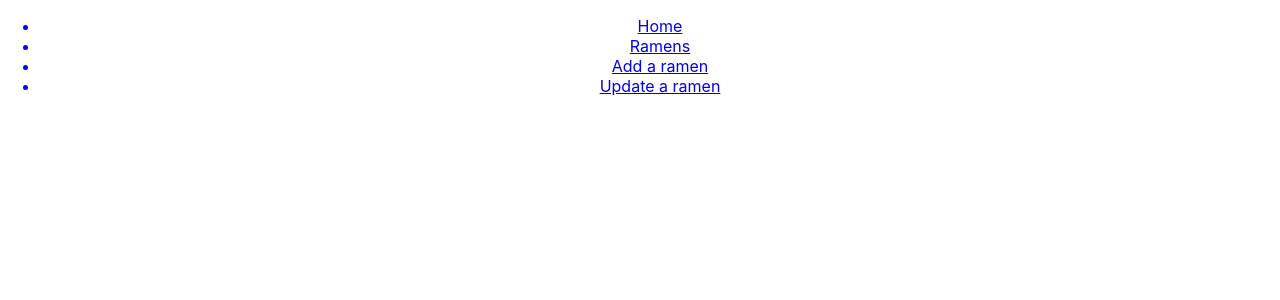
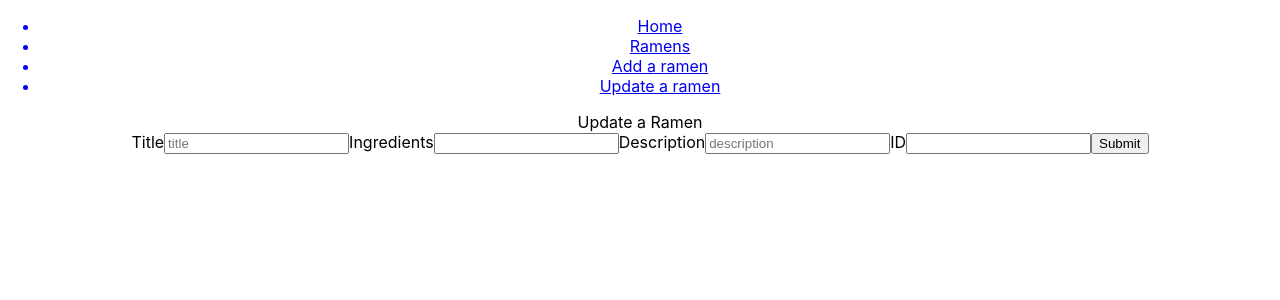
Before and after one commit to IliaZolas/Ramen-Cookbook, a React (Create React App) app in the folder client/: page /ramen/update/1 in a window 1280 px wide. Shown: the top 300 px of the page. Built offline with nearby package versions, Linux system fonts and the light colour scheme.

Commit message:
fix/(TODO-11) - completed show api, started update react hook and express end point

```diff
--- a/client/src/App.js
+++ b/client/src/App.js
@@ -16,7 +16,7 @@ function App() {
           <Route path="/" element={<Home />} />
           <Route path="/ramen" element={<Ramen />} />
           <Route path="/new-ramen" element={<NewRamen />} />
-          <Route path="/update-ramen" element={<UpdateRamen />} />
+          <Route path="/ramen/update/:id" element={<UpdateRamen />} />
           <Route path="/ramen/show/:id" element={<ShowRamen />} />
         </Routes>
       </div>
--- a/client/src/components/ramenCard.js
+++ b/client/src/components/ramenCard.js
@@ -37,16 +37,11 @@ const RamenCard = () => {
         };
 
     const viewRamen = (id) => {
-        fetch(`http://localhost:4000/app/ramen/${id}`)
-        .then((response) => response.json())
-        .then((data) => {
-            // console.log(data);
-            setRamen(data);
-        })
-        .catch((err) => {
-            console.log(err.message);
-        });
         navigate(`/ramen/show/${id}`);
+    };
+
+    const updateRamen = (id) => {
+        navigate(`/ramen/update/${id}`);
     };
 
 
@@ -63,6 +58,7 @@ const RamenCard = () => {
                         <div className="">
                             <div className="delete-button" style={ {background: "red", color: "white", width: "200px", textAlign: "center", margin:"auto"}} onClick={() => deleteRamen(ramen.id)} >Delete</div>
                             <div className="delete-button" style={ {background: "green", color: "white", width: "200px", textAlign: "center", margin:"auto", marginTop: "10px"}} onClick={() => viewRamen(ramen.id)} >View</div>
+                            <div className="delete-button" style={ {background: "green", color: "white", width: "200px", textAlign: "center", margin:"auto", marginTop: "10px"}} onClick={() => updateRamen(ramen.id)} >Update</div>
                         </div>
                     </div>
                     );
--- a/client/src/components/updateRamenForm.js
+++ b/client/src/components/updateRamenForm.js
@@ -1,23 +1,95 @@
+
+
+import { useNavigate, useParams } from 'react-router-dom';
+import { useState } from "react";
+
+
+
 
 const UpdateRamenForm = () => {
+    const [title, setTitle ] = useState('');
+    const [ingredients, setIngredients ] = useState('');
+    const [description, setDescription ] = useState('');
+    const [id, setID ] = useState('');
+    const navigate = useNavigate();
+    const params = useParams();
+    const ramenID = params.id;
+
+const updateRamen = async (id, title, ingredients, description) => {
+    await fetch(`http://localhost:4000/app/ramen/update/${id}`, {
+        method: 'PUT',
+        body: JSON.stringify({
+            id: id,
+            title: title,
+            ingredients: ingredients,
+            description: description,
+            // userId: Math.random().toString(36).slice(2),
+        }),
+        headers: {
+            'Content-type': 'application/json; charset=UTF-8'
+        },
+        })
+        .then((response) => {
+            console.log("prom:",response.json());
+            console.log("promise:",response);
+        })
+        .then(() => {
+        setTitle();
+        setIngredients();
+        setDescription();
+        setID();
+        })
+        .catch((err) => {
+        console.log(err.message , ":error message");
+    });
+    navigate(`/ramen/show/${id}`);
+
+}
+
+
+    const handleSubmit = (e) => {
+        e.preventDefault();
+        updateRamen(id, title, ingredients, description );
+    };
+
+
     return (
-        <form>
+        <form method="post" onSubmit={handleSubmit}>
         <label>
             Title
-            <input type="text" name="title" />
+            <input
+                type="text"
+                name="title"
+                placeholder="title"
+                onChange={e => setTitle(e.target.value)} />
         </label>
         <label>
             Ingredients
-            <input type="text" name="ingredients" />
+            <input
+                type="text"
+                name="ingredients"
+                placeholdere="ingredients"
+                onChange={e => setIngredients(e.target.value)} />
         </label>
         <label>
             Description
-            <input type="text" name="description" />
+            <input
+                type="text"
+                name="description"
+                placeholder="description"
+                onChange={e => setDescription(e.target.value)} />
         </label>
-        <input type="submit" value="Update" />
+        <label>
+            ID
+        <input
+                type="text"
+                name="iid"
+                placeholdere="id"
+                onChange={e => setID(e.target.value)} />
+                </label>
+        <input type="submit" value="Submit" />
     </form>
     )
+};
 
-   }
-
-   export default UpdateRamenForm;
+export default UpdateRamenForm;
--- a/client/src/pages/showRamen.js
+++ b/client/src/pages/showRamen.js
@@ -1,37 +1,26 @@
 import { useState, useEffect } from "react";
-import { useNavigate } from 'react-router-dom';
+import { useNavigate, useParams } from 'react-router-dom';
 
 const ShowRamen = () => {
     const [ramen, setRamen] = useState("");
     const navigate = useNavigate();
+    const params = useParams();
+    const id = params.id
 
-
-    useEffect((id) => {
-        // const fetchRamen = async (id=1) => {
-        //     await fetch(`http://localhost:4000/app/ramen/show/${id}`)
-        //     .then((res) => {
-        //         console.log(res)
-        //         if (res.status === 200) {
-        //             setRamen(res.data)
-        //             }
-        //         });
-        //         };
-        //         fetchRamen();
-        //     }
-        // );
-
-
-        fetch(`http://localhost:4000/app/ramen/show/${id}`)
+    useEffect(() => {
+        const fetchRamen = async () => {
+            await fetch(`http://localhost:4000/app/ramen/show/${id}`)
             .then((response) => response.json())
             .then((data) => {
-                // console.log(data);
                 setRamen(data);
             })
             .catch((err) => {
                 console.log(err.message);
-            });
+            })
+            };
+            fetchRamen();
         }
-    );
+    , [id]);
 
 
         const deleteRamen = async (id) => {
@@ -51,7 +40,9 @@ const ShowRamen = () => {
                 navigate('/ramen');
             };
 
-
+            const allRamens = () => {
+                navigate('/ramen');
+            }
 
     return (
         <div className="">
@@ -65,7 +56,7 @@ const ShowRamen = () => {
                         <p className="">{ramen.description}</p>
                         <div className="">
                             <div className="delete-button" style={ {background: "red", color: "white", width: "200px", textAlign: "center", margin:"auto"}} onClick={() => deleteRamen(ramen.id)} >Delete</div>
-                            <div className="delete-button" style={ {background: "green", color: "white", width: "200px", textAlign: "center", margin:"auto", marginTop: "10px"}} >View</div>
+                            <div className="delete-button" style={ {background: "green", color: "white", width: "200px", textAlign: "center", margin:"auto", marginTop: "10px"}} onClick={() => allRamens()}>Back to list</div>
                         </div>
                     </div>
 
```
Also changed, not shown: client/src/pages/updateRamen.js (+8 -3 lines), 1 other file (tests, documents, lock files or other folders).
